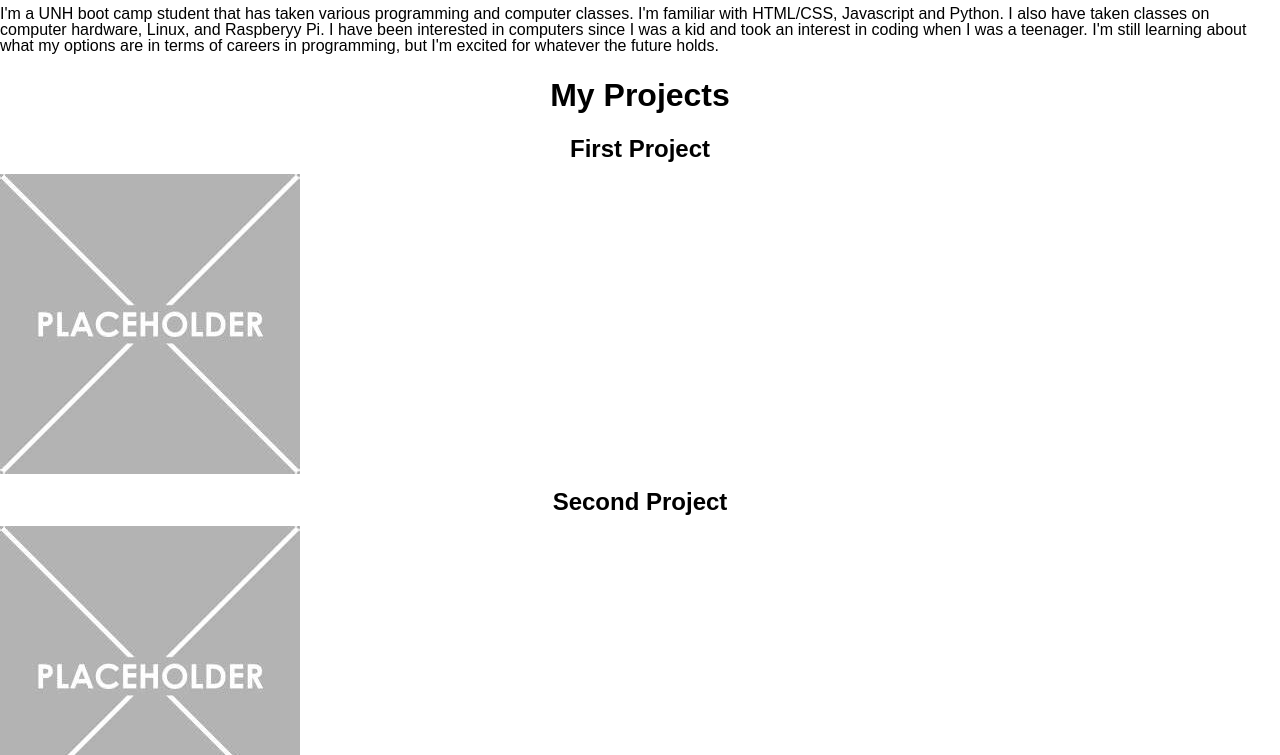
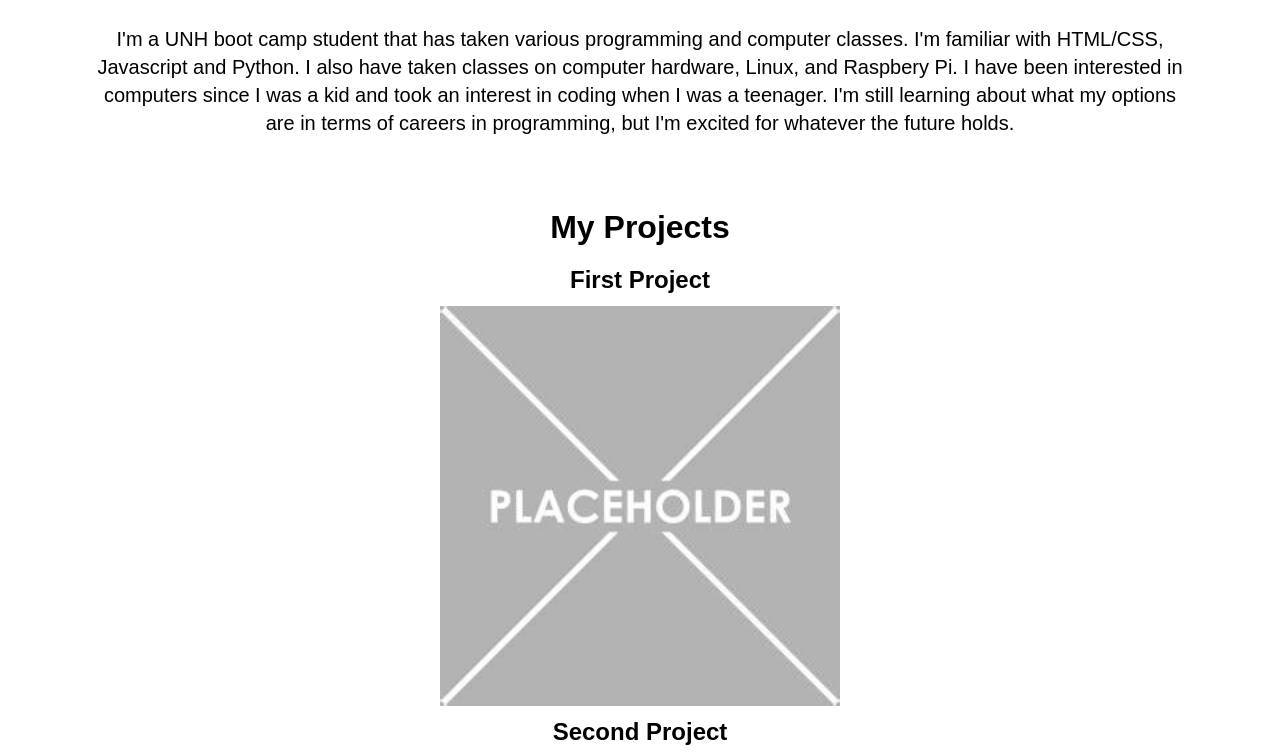
Before and after one commit to CaffeinatedJitterBug/Professional-Portfolio, a plain HTML site: page index.html in a window 1280 px wide. Shown: the part 749-1504 px from the top of the page. Drawn offline with Linux system fonts and the light colour scheme.

Commit message:
Centered section elements, changed the padding, font size, and line height of the paragraph in the About Me section to be more readable.

```diff
--- a/assets/css/style.css
+++ b/assets/css/style.css
@@ -9,7 +9,6 @@ nav li {
 }
 
 nav a {
-
     color: white;
     text-decoration: none;
 }
@@ -41,3 +40,26 @@ h2 {
     text-align: center;
     margin: 1%;
 }
+
+section {
+    padding: 2%;
+    line-height: 175%;
+    text-align: center;
+}
+
+section img {
+    display: block;
+    margin-left: auto;
+    margin-right: auto;
+    width: 300px;
+}
+
+p {
+    font-size: 125%;
+    margin-left: 5%;
+    margin-right: 5%;
+}
+
+#first-project img {
+    width: 400px;
+}
--- a/index.html
+++ b/index.html
@@ -29,14 +29,14 @@
 
             <section id="aboutme">
                 <h1>About Me</h1>
-                <p>I'm a UNH boot camp student that has taken various programming and computer classes. I'm familiar with HTML/CSS, Javascript and Python. I also have taken classes on computer hardware, Linux, and Raspberyy Pi. I have been interested in computers since I was a kid and took an interest in coding when I was a teenager. I'm still learning about what my options are in terms of careers in programming, but I'm excited for whatever the future holds.</p>
+                <p>I'm a UNH boot camp student that has taken various programming and computer classes. I'm familiar with HTML/CSS, Javascript and Python. I also have taken classes on computer hardware, Linux, and Raspbery Pi. I have been interested in computers since I was a kid and took an interest in coding when I was a teenager. I'm still learning about what my options are in terms of careers in programming, but I'm excited for whatever the future holds.</p>
             </section>
 
             <section id="projects">
                 <h1>My Projects</h1>
 
                 <h2>First Project</h2>
-                <a target="_blank" href="">
+                <a id="first-project" target="_blank" href="">
                     <img src="./assets/images/placeholder.jpg">
                 </a>
 
@@ -52,7 +52,7 @@
 
             </section>
 
-            <section od="contactme">
+            <section id="contactme">
                 <h1>Contact Me</h1>
                 <ul>
                     <li>Email: itwallaby@gmail.com</li>
```
